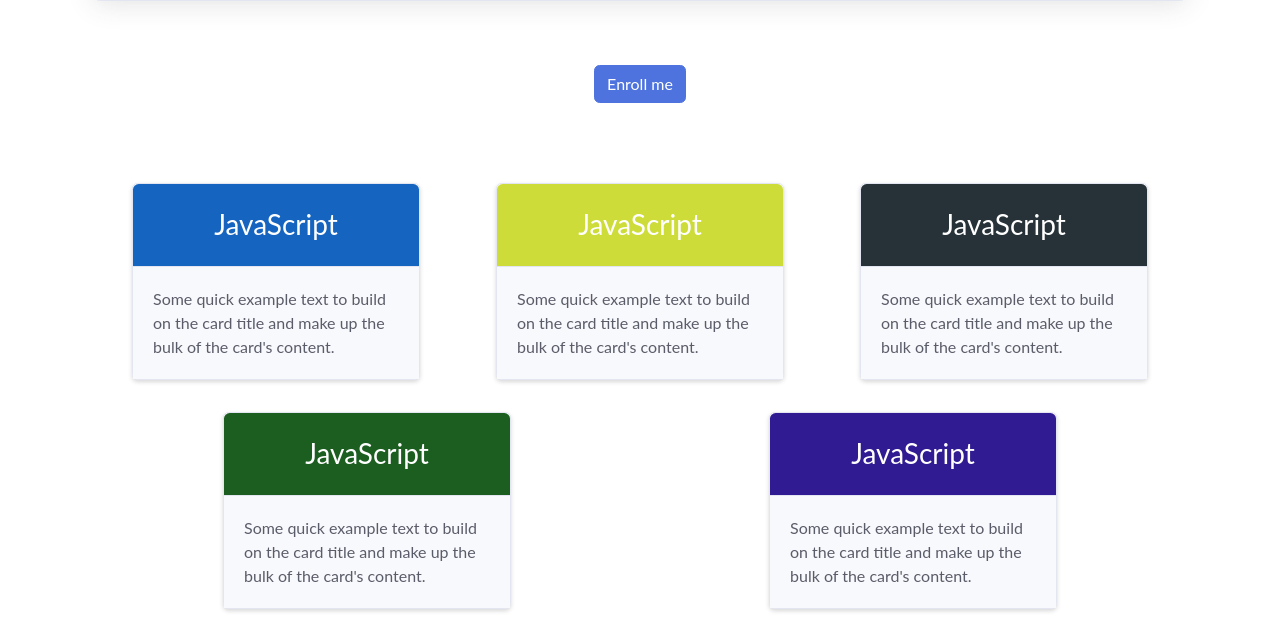
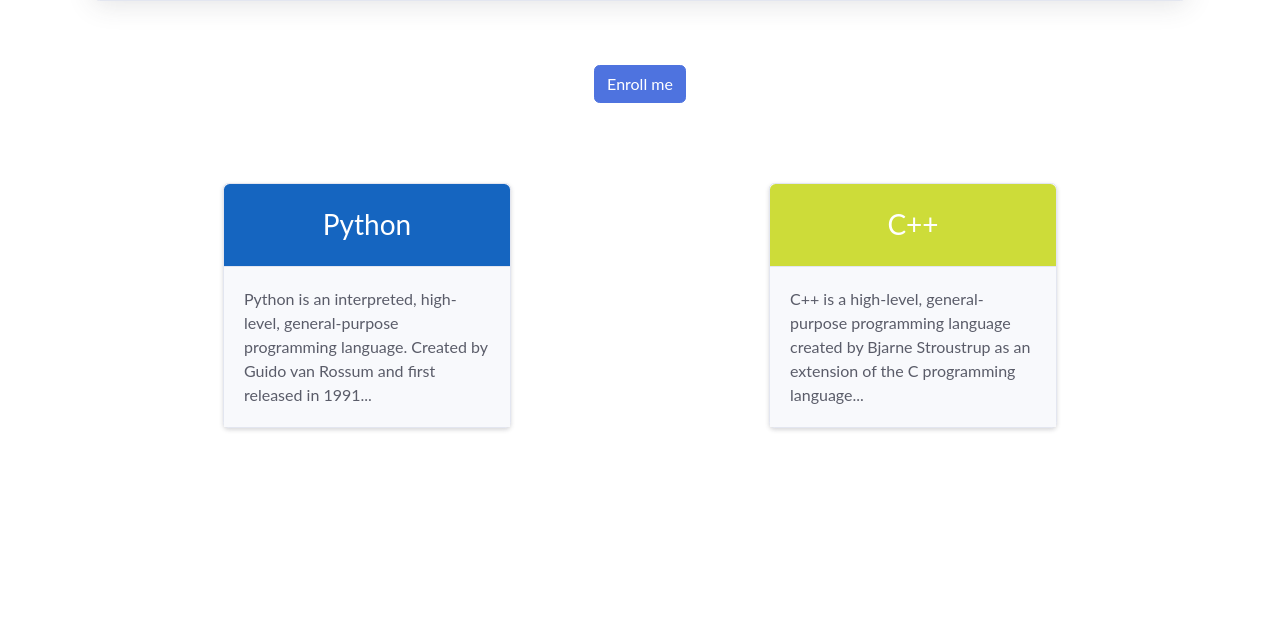
Before and after one commit to ridham97/VLearn, a Django app: page /detail in a window 1280 px wide. Shown: the part 1081-1706 px from the top of the page. After the commit the page ends 1512 px from the top, so only its background shows below. Run offline with Django 3.2, Linux system fonts and the light colour scheme; data comes from the database, SQL or seed files in the repository; both versions use the stored data as it was after the commit; some libraries are stand-ins or nearby versions.

Commit message:
dummy content replace,all links proper

```diff
--- a/Vlearn/templates/Detail.html
+++ b/Vlearn/templates/Detail.html
@@ -34,7 +34,7 @@
 </nav>
 <div class="container-fluid">
   <div class="container">
-    <h1 class="d-flex justify-content-center  my-3">
+    <h1 class="d-flex justify-content-center my-3">
       <span class="p-3 badge v-color text-white">Javascript</span>
     </h1>
     <div class="card shadow">
@@ -43,7 +43,7 @@
       </div>
       <div class="card-body">
         <p class="text-justify">
-         {{topic_list.0.content | safe }}
+          {{topic_list.0.content | safe }}
         </p>
       </div>
     </div>
@@ -52,7 +52,7 @@
         <h3 class="">Course Content</h3>
       </div>
       <div class="card-body">
-        <div class="accordion " id="accordionExample">
+        <div class="accordion" id="accordionExample">
           {% for acc in topic_list %}
           <div class="card">
             <div class="card-header" id="headingOne">
@@ -73,91 +73,49 @@
     </div>
 
     <div class="d-flex justify-content-center my-3">
-      <button onclick="EnrollUser()"
-        class="btn btn-primary m-5 display-4"
-      >
-        Enroll me</button
-      >
+      <button onclick="EnrollUser()" class="btn btn-primary m-5 display-4">
+        Enroll me
+      </button>
     </div>
   </div>
 </div>
 
 <div class="container">
   <div class="d-flex flex-wrap justify-content-around">
-    <div class="card text-white  m-3 shadow-sm" style="max-width: 18rem;">
-      <a href="./Detail.html" class="text-white text-decoration-none">
+    <div class="card text-white m-3 shadow-sm" style="max-width: 18rem;">
+      <a href="{% url 'templates:detail' %}" class="text-white text-decoration-none">
         <h3 class="card-header p-4 text-center rounded-top v-color">
-          JavaScript
+          Python
         </h3>
       </a>
       <div class="card-body bg-light text-dark">
         <p class="card-text">
-          Some quick example text to build on the card title and make up the
-          bulk of the card's content.
+          Python is an interpreted, high-level, general-purpose programming
+          language. Created by Guido van Rossum and first released in 1991...
         </p>
       </div>
     </div>
 
-    <div class="card text-white  m-3 shadow-sm" style="max-width: 18rem;">
-      <a href="#" class="text-white text-decoration-none">
+    <div class="card text-white m-3 shadow-sm" style="max-width: 18rem;">
+      <a href="{% url 'templates:detail' %}" class="text-white text-decoration-none">
         <h3 class="card-header p-4 text-center rounded-top v-color">
-          JavaScript
+          C++
         </h3>
       </a>
       <div class="card-body bg-light text-dark">
         <p class="card-text">
-          Some quick example text to build on the card title and make up the
-          bulk of the card's content.
-        </p>
-      </div>
-    </div>
-
-    <div class="card text-white  m-3 shadow-sm" style="max-width: 18rem;">
-      <a href="#" class="text-white text-decoration-none">
-        <h3 class="card-header p-4 text-center rounded-top v-color">
-          JavaScript
-        </h3>
-      </a>
-      <div class="card-body bg-light text-dark">
-        <p class="card-text">
-          Some quick example text to build on the card title and make up the
-          bulk of the card's content.
-        </p>
-      </div>
-    </div>
-
-    <div class="card text-white  m-3 shadow-sm" style="max-width: 18rem;">
-      <a href="#" class="text-white text-decoration-none">
-        <h3 class="card-header p-4 text-center rounded-top v-color">
-          JavaScript
-        </h3>
-      </a>
-      <div class="card-body bg-light text-dark">
-        <p class="card-text">
-          Some quick example text to build on the card title and make up the
-          bulk of the card's content.
-        </p>
-      </div>
-    </div>
-
-    <div class="card text-white  m-3 shadow-sm" style="max-width: 18rem;">
-      <a href="#" class="text-white text-decoration-none">
-        <h3 class="card-header p-4 text-center rounded-top v-color">
-          JavaScript
-        </h3>
-      </a>
-      <div class="card-body bg-light text-dark">
-        <p class="card-text">
-          Some quick example text to build on the card title and make up the
-          bulk of the card's content.
+          C++ is a high-level, general-purpose programming language created by
+          Bjarne Stroustrup as an extension of the C programming language...
         </p>
       </div>
     </div>
   </div>
 </div>
 <script>
-  const EnrollUser = ()=>{
-    window.localStorage.getItem("Email") ? window.location.assign('/content') : window.location.assign('/register');
-  }
+  const EnrollUser = () => {
+    window.localStorage.getItem('Email')
+      ? window.location.assign('/content')
+      : window.location.assign('/register');
+  };
 </script>
 {% endblock %}
--- a/Vlearn/templates/ide.html
+++ b/Vlearn/templates/ide.html
@@ -31,11 +31,11 @@
 
     <link href="https://fonts.googleapis.com/css?family=Exo+2" rel="stylesheet">
 
-    <script type="text/javascript" src="third_party/download.js"></script>
+    <script type="text/javascript" src="{%static 'third_party/download.js' %}"></script>
 
-    <script type="text/javascript" src="js/ide.js"></script>
+    <script type="text/javascript" src="{%static 'js/ide.js' %}"></script>
 
-    <link type="text/css" rel="stylesheet" href="css/ide.css">
+    <link type="text/css" rel="stylesheet" href="{%static 'bootstrap/css/ide.css' %}">
 
     <title>vlearn</title>
 </head>
--- a/Vlearn/templates/register.html
+++ b/Vlearn/templates/register.html
@@ -39,7 +39,7 @@
                             class="btn btn-primary btn-block text-white btn-google btn-user"><i
                                 class="fab fa-google"></i>&nbsp; Register with Google</button>
                         <hr>
-                        <div class="text-center"><a class="small" href="forgot-password.html">Forgot Password?</a>
+                        <div class="text-center"><a class="small" href="{% url 'templates:forgotpass' %}">Forgot Password?</a>
                         </div>
                         <div class="text-center"><a class="small" href="{% url 'templates:login' %}">Already have an
                                 account?
```
Also changed, not shown: Vlearn/templates/Content.html (+120 -40 lines), Vlearn/templates/Homepage.html (+54 -2 lines), Vlearn/db.sqlite3.
